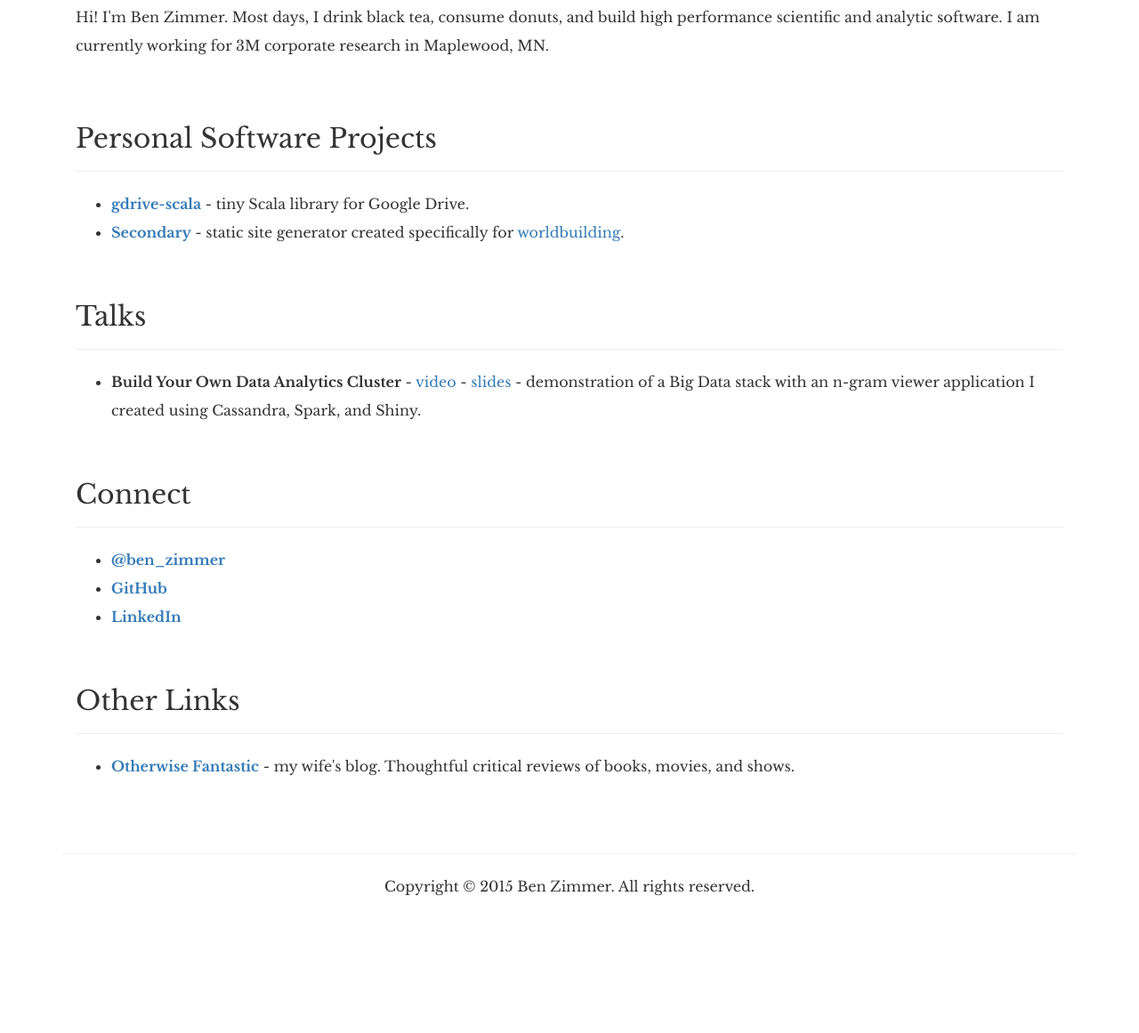
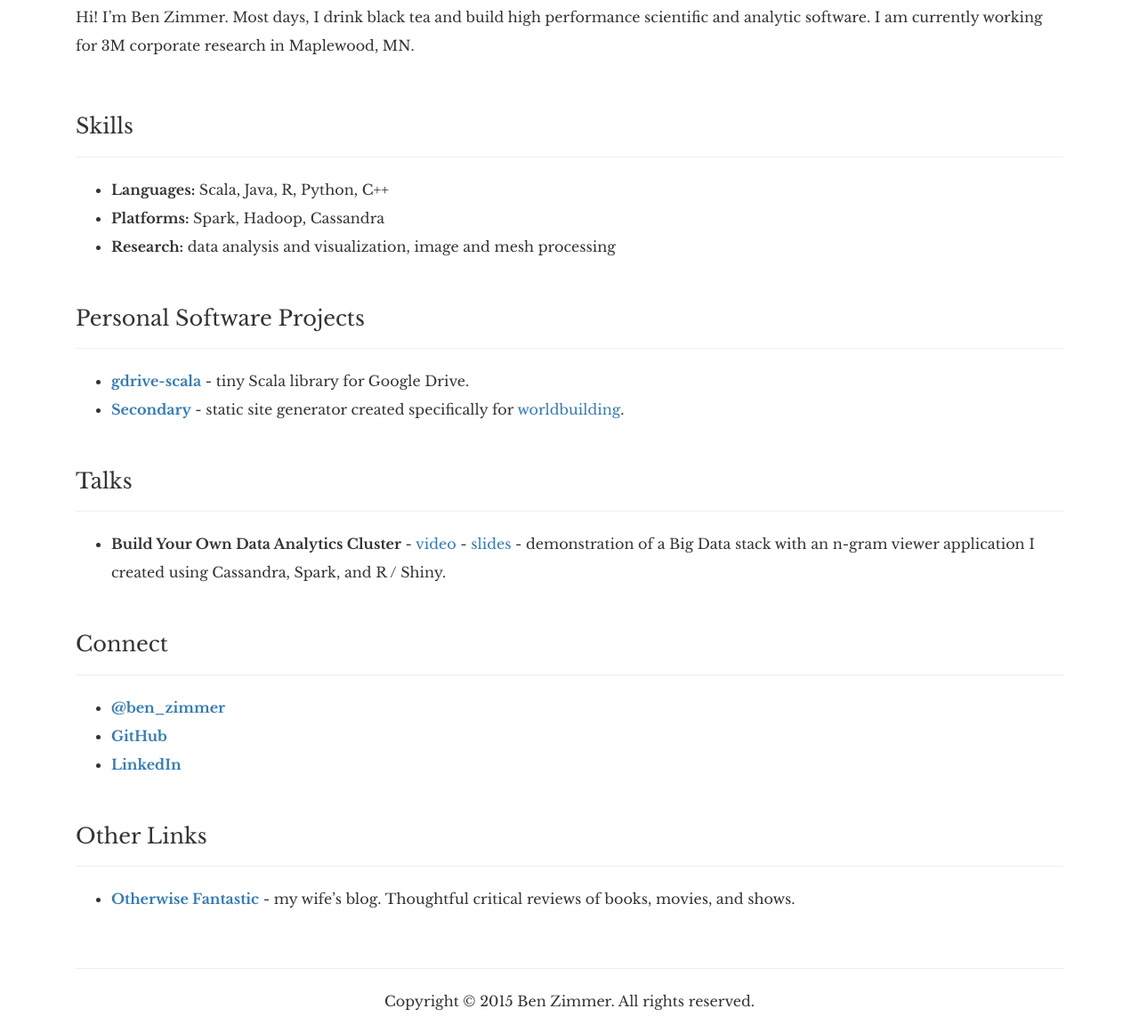
Before and after one commit to bdzimmer/bdzimmer.github.io, a plain HTML site: page web/index.html in a window 1280 px wide. Shown: the part 242-1403 px from the top of the page at 89% size. Before the commit the page ends 1274 px from the top, so only its background shows below. Drawn offline with nearby package versions, Linux system fonts and the light colour scheme.

Commit message:
added skills; updated for latest Secondary version

```diff
--- a/web/index.html
+++ b/web/index.html
@@ -44,32 +44,42 @@
 <div class="container">
 
 <div class="col-md-12">
-  <p>Hi! I'm Ben Zimmer. Most days, I drink black tea, consume donuts, and build high performance scientific and analytic software. I am currently working for 3M corporate research in Maplewood, MN.</p><p><br /></p><h3>Personal Software Projects</h3>
-<hr/>
+  <p>Hi! I&rsquo;m Ben Zimmer. Most days, I drink black tea and build high performance scientific and analytic software. I am currently working for 3M corporate research in Maplewood, MN.</p>
+<br />
+<h4><a href="#skills" name="skills"></a>Skills</h4>
+<ul>
+  <li><strong>Languages:</strong> Scala, Java, R, Python, C++</li>
+  <li><strong>Platforms:</strong> Spark, Hadoop, Cassandra</li>
+  <li><strong>Research:</strong> data analysis and visualization, image and mesh processing</li>
+</ul>
+<br />
+<h4><a href="#personal-software-projects" name="personal-software-projects"></a>Personal Software Projects</h4>
 <ul>
   <li><strong><a href="https://github.com/bdzimmer/gdrive-scala">gdrive-scala</a></strong> - tiny Scala library for Google Drive.</li>
   <li><strong><a href="https://github.com/bdzimmer/secondary">Secondary</a></strong> - static site generator created specifically for <a href="https://en.wikipedia.org/wiki/Worldbuilding">worldbuilding</a>.</li>
-</ul><p><br /> </p><h3>Talks</h3>
-<hr/>
+</ul>
+<br />
+<h4><a href="#talks" name="talks"></a>Talks</h4>
 <ul>
-  <li><strong>Build Your Own Data Analytics Cluster</strong> - <a href="https://www.youtube.com/watch?v=KWVh2oh54sU">video</a> - <a href="https://github.com/tcrug/2015-meeetups/blob/master/January/Build%20Your%20Own%20Data%20Analytics%20Cluster%2020150122.pdf">slides</a> - demonstration of a Big Data stack with an n-gram viewer application I created using Cassandra, Spark, and Shiny.</li>
-</ul><p><br /></p><h3>Connect</h3>
-<hr/>
+  <li><strong>Build Your Own Data Analytics Cluster</strong> - <a href="https://www.youtube.com/watch?v=KWVh2oh54sU">video</a> - <a href="https://github.com/tcrug/2015-meeetups/blob/master/January/Build%20Your%20Own%20Data%20Analytics%20Cluster%2020150122.pdf">slides</a> - demonstration of a Big Data stack with an n-gram viewer application I created using Cassandra, Spark, and R / Shiny.</li>
+</ul>
+<br />
+<h4><a href="#connect" name="connect"></a>Connect</h4>
 <ul>
   <li><strong><a href="https://twitter.com/ben_zimmer">@ben_zimmer</a></strong></li>
   <li><strong><a href="https://github.com/bdzimmer">GitHub</a></strong></li>
   <li><strong><a href="https://www.linkedin.com/pub/ben-zimmer/25/b3/389">LinkedIn</a></strong></li>
-</ul><p><br /></p><h3>Other Links</h3>
-<hr/>
+</ul>
+<br />
+<h4><a href="#other-links" name="other-links"></a>Other Links</h4>
 <ul>
-  <li><strong><a href="http://otherwisefantastic.blogspot.com/">Otherwise Fantastic</a></strong> - my wife's blog. Thoughtful critical reviews of books, movies, and shows.</li>
-</ul><p><br /></p>
-
+  <li><strong><a href="http://otherwisefantastic.blogspot.com/">Otherwise Fantastic</a></strong> - my wife&rsquo;s blog. Thoughtful critical reviews of books, movies, and shows.</li>
+</ul>
+<br />
 </div>
+<div class="col-md-12">
+  <hr /><p class="text-center">Copyright &copy; 2015 Ben Zimmer. All rights reserved.</p>
 </div>
-
-<div class="container">
-  <hr /><p class="text-center">Copyright &copy; 2015 Ben Zimmer. All rights reserved.</p>
 </div>
 
 
--- a/web/styles/secondary.css
+++ b/web/styles/secondary.css
@@ -1,9 +1,13 @@
+/* Copyright (c) 2015 Ben Zimmer. All rights reserved. */
 
-/* Copyright (c) 2015 Ben Zimmer. All rights reserved. */
 /* Set a custom font and increase the font size for everything. */
 
 h1, h2, h3, h4, h5, h6, .h1, .h2, .h3, .h4, .h5, .h6 {
   font-family: 'Libre Baskerville', serif;
+}
+
+h1 a, h2 a, h3 a, h4 a, h5 a, h6 a, .h1 a, .h2 a, .h3 a, .h4 a, .h5 a, .h6 a {
+  color: inherit;
 }
 
 h1, .h1 {font-size: 42px}
@@ -13,7 +17,13 @@
 h5, .h5 {font-size: 18px}
 h6, .h6 {font-size: 14px}
 
-.jumbotron h1, .jumbotron h1 {
+h4, .h4 {
+  border-bottom: 1px solid #eee;
+  padding-bottom: 20px;
+  margin-bottom: 20px;
+}
+
+.jumbotron h1, .jumbotron .h1 {
   font-size: 72px;
 }
 
@@ -29,3 +39,19 @@
 body {
   line-height: 2;
 }
+
+/* swiveling arrow checkboxes and collapsible lists */
+
+input.swivel[type=checkbox] { display:none; }
+input.swivel[type=checkbox] ~ label:after {
+  font-family: 'Glyphicons Halflings';
+  font-size: 12px;
+  display: inline-block;
+  margin-left: 10px;
+}
+input.swivel[type=checkbox] ~ label:after { content: "\e258"; }
+input.swivel[type=checkbox]:checked ~ label:after { content: "\e259"; }
+
+li.swivel > input ~ ul { display: none; }
+li.swivel > input:checked ~ ul { display: block; }
+li.swivel label { margin-bottom: 0px; }
```
Also changed, not shown: content/images/profile.jpg (added), 3 other files.
